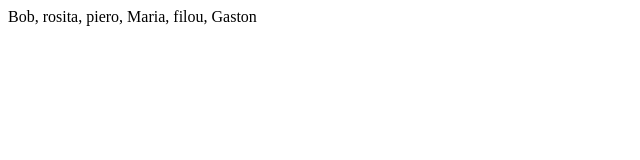
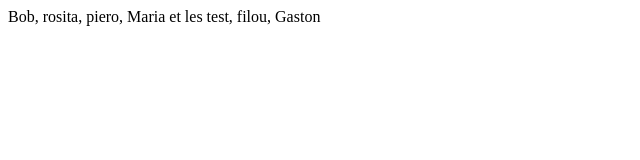
Before and after one commit to laurentFreundWF3/tpGit1, a plain HTML site: page mescontact.html in a window 1280 px wide. Shown: the full height of the page, 0-640 px from the left. Drawn offline with Linux system fonts and the light colour scheme.

Commit message:
Creation de test

```diff
--- a/mescontact.html
+++ b/mescontact.html
@@ -4,6 +4,6 @@
 	<title>Mes super contacts</title>
 </head>
 <body>
-Bob, rosita, piero, Maria, filou, Gaston
+Bob, rosita, piero, Maria et les test, filou, Gaston
 </body>
 </html>
```
Also changed, not shown: test.html (added, +9 -0 lines).
